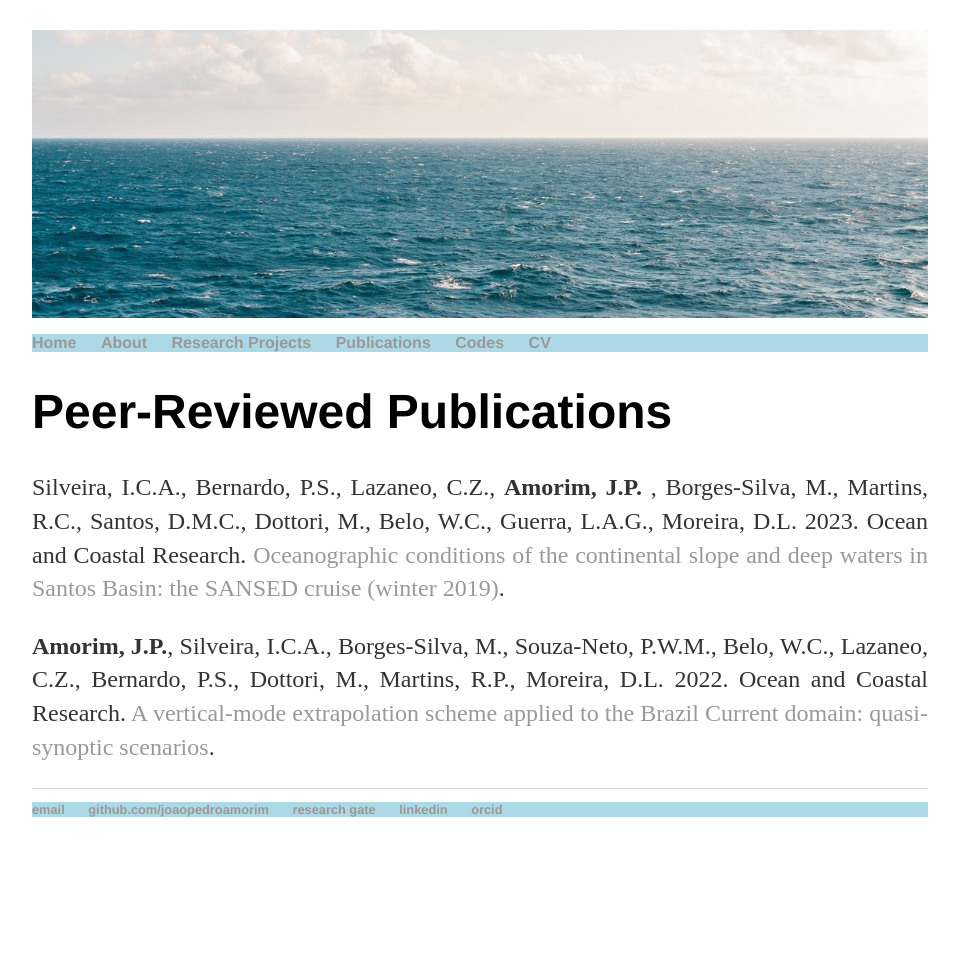
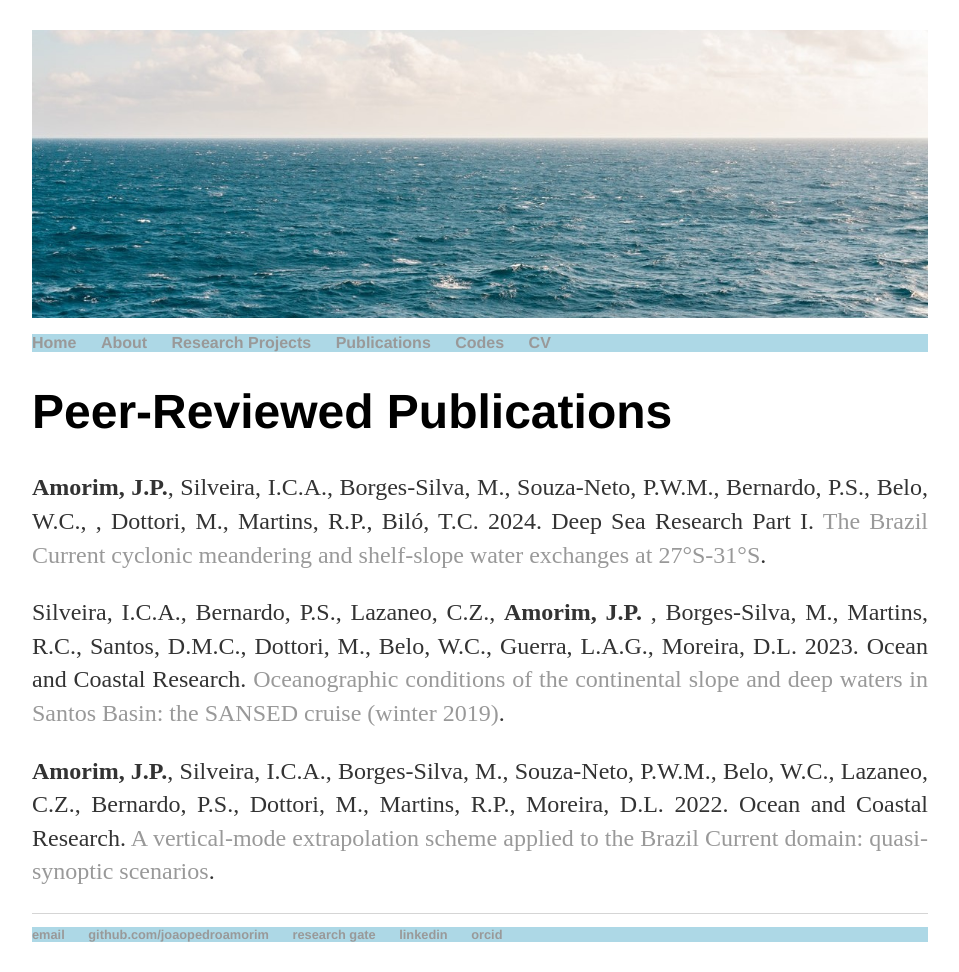
Before and after one commit to joaopedroamorim/joaopedroamorim.github.io, a Jekyll site: the page built from papers/index.html, in a window 1280 px wide. Shown: the whole page, without its empty margins (160-1119 px from the left). Built offline with Jekyll 4.4.1, drawn with Linux system fonts in a browser that asks for light colours; before the commit the page ends 900 px from its top, so only the background shows below that.

Commit message:
Update index.html

```diff
--- a/papers/index.html
+++ b/papers/index.html
@@ -5,6 +5,10 @@ permalink: /papers/
 ---
 	<h1>{{ page.title }}</h1>
 	<div class = "blurb">
+		<p align = "justify"> <strong>Amorim, J.P.</strong>, Silveira, I.C.A., Borges-Silva, M., Souza-Neto, P.W.M., Bernardo, P.S., Belo, W.C., ,
+			Dottori, M., Martins, R.P., Biló, T.C. 2024. Deep Sea Research Part I. <a href="https://doi.org/10.1016/j.dsr.2024.104276">The Brazil Current cyclonic meandering and shelf-slope water exchanges at 27°S-31°S</a>.
+		</p>
+
 		<p align = "justify"> Silveira, I.C.A., Bernardo, P.S., Lazaneo, C.Z., <strong> Amorim, J.P. </strong>, Borges-Silva, M., Martins, R.C., Santos, D.M.C., Dottori, M., Belo, W.C., Guerra, L.A.G., Moreira, D.L. 2023. Ocean and Coastal Research.
 			<a href="https://doi.org/10.1590/2675-2824071.2206icas">Oceanographic conditions of the continental slope and deep waters in Santos Basin: the SANSED cruise (winter 2019)</a>.
 		</p>
```
